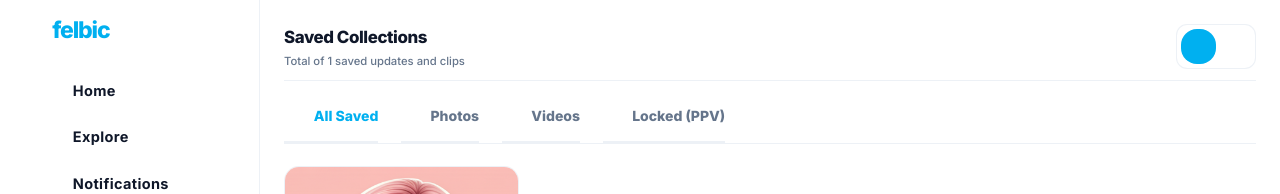
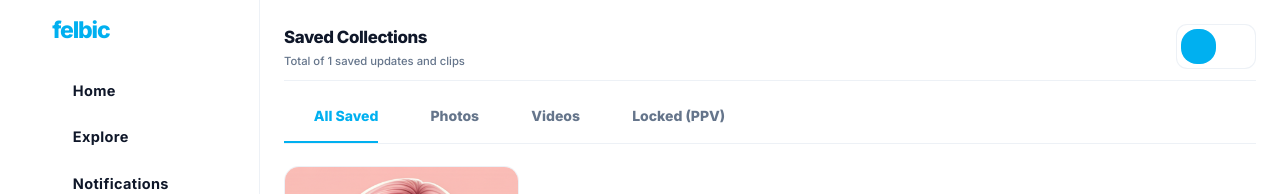
Before and after one commit to gharvanta-real/feebic, a Next.js app: page /collections in a window 1280 px wide. Shown: the top 194 px of the page. Built offline with nearby package versions, Linux system fonts and the light colour scheme.

Commit message:
fix: resolve persistent border color highlighting on inactive tabs by introducing a dedicated tab-btn styling rule

```diff
--- a/src/app/collections/page.tsx
+++ b/src/app/collections/page.tsx
@@ -130,10 +130,10 @@ export default function BookmarkedCollectionsPage() {
                 <button
                   key={tab.key}
                   onClick={() => setActiveTab(tab.key)}
-                  className={`text-[14px] font-extrabold pb-3.5 cursor-pointer transition-all border-b-2 leading-none relative flex items-center gap-1.5 shrink-0 ${
+                  className={`text-[14px] font-extrabold pb-3.5 cursor-pointer transition-all leading-none relative flex items-center gap-1.5 shrink-0 tab-btn ${
                     activeTab === tab.key
-                      ? "border-primary text-primary font-black"
-                      : "border-transparent text-text-muted hover:text-text-main"
+                      ? "active text-primary font-black"
+                      : "text-text-muted hover:text-text-main"
                   }`}
                 >
                   <span className="material-symbols-outlined text-[17px] leading-none" style={{ fontVariationSettings: activeTab === tab.key ? "'FILL' 1" : undefined }}>{tab.icon}</span>
--- a/src/app/globals.css
+++ b/src/app/globals.css
@@ -216,3 +216,11 @@ button:hover .material-symbols-outlined,
   background-color: var(--accent);
   border: 1px solid var(--surface);
 }
+
+/* Premium bottom-border animated tabs */
+.tab-btn {
+  border-bottom: 2px solid transparent !important;
+}
+.tab-btn.active {
+  border-bottom: 2px solid var(--primary) !important;
+}
--- a/src/app/page.tsx
+++ b/src/app/page.tsx
@@ -146,10 +146,10 @@ export default function HomeFeedPage() {
                 <button
                   key={tab}
                   onClick={() => setActiveTab(tab)}
-                  className={`border-b-2 pb-3.5 text-[14px] font-extrabold cursor-pointer transition-all leading-none whitespace-nowrap ${
+                  className={`pb-3.5 text-[14px] font-extrabold cursor-pointer transition-all leading-none whitespace-nowrap tab-btn ${
                     activeTab === tab
-                      ? "border-primary text-primary"
-                      : "border-transparent text-text-muted hover:text-text-main"
+                      ? "active text-primary"
+                      : "text-text-muted hover:text-text-main"
                   }`}
                 >
                   {tab}
```
